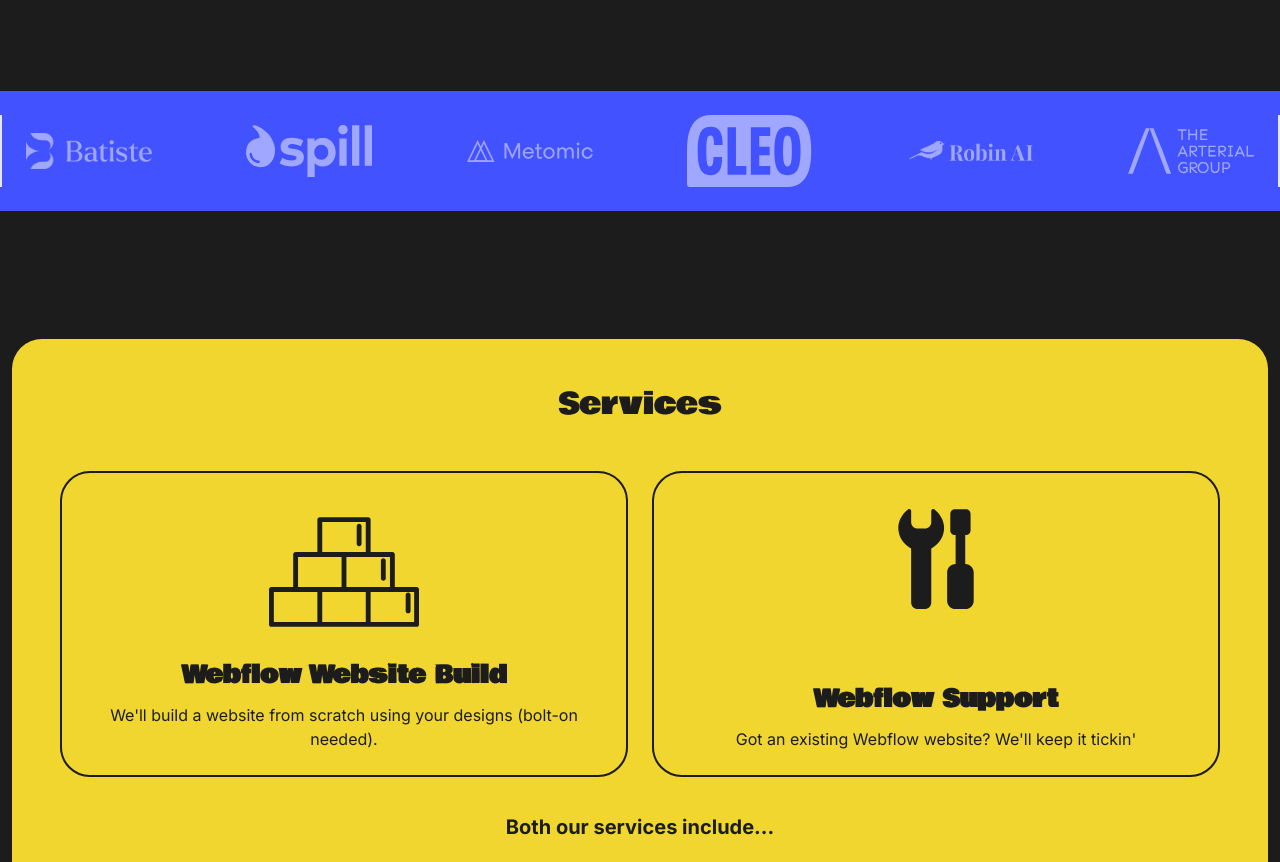
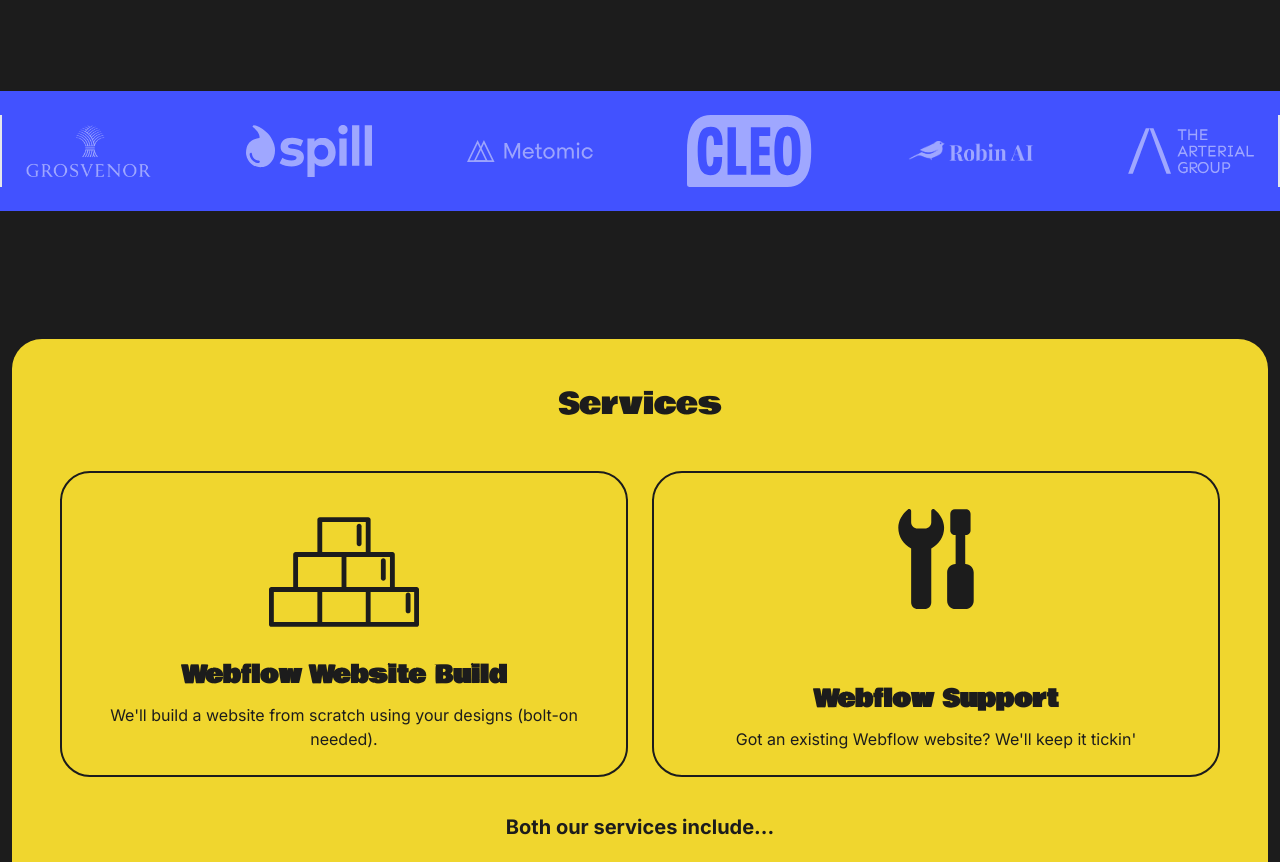
Before and after one commit to 0x5am5/flowst8, a plain HTML site: page index.html in a window 1280 px wide. Shown: the part 1280-2142 px from the top of the page. Drawn offline with nearby package versions, Linux system fonts and the light colour scheme.

```diff
--- a/index.html
+++ b/index.html
@@ -142,7 +142,7 @@
             </div>
             <div class="bg-brand-purple my-32 py-6" data-logo-bar>
                 <div class="max-w-screen-xl mx-auto overflow-x-hidden md:border-l-2 md:border-r-2">
-                    <div class="flex-nowrap gap-6 grid grid-cols-2 items-center justify-between justify-items-center opacity-70 px-3 md:flex md:gap-0 md:justify-items-center" data-logo-inner><a href="https://www.batisteleadership.com/" rel="nofollow" aria-label="Go to Bastite Leadership website" class="hover:opacity-100 opacity-70"><img src="assets/images/batiste-logo.png" width="150" class="max-w-full px-3 md:max-w-full" loading="lazy" alt="Batiste Leadership Logo"></a>
+                    <div class="flex-nowrap gap-6 grid grid-cols-2 items-center justify-between justify-items-center opacity-70 px-3 md:flex md:gap-0 md:justify-items-center" data-logo-inner><a href="https://www.flexbygrosvenor.com/" rel="nofollow" aria-label="Go to Cleo AI website" class="hover:opacity-100 opacity-70"><img src="assets/images/Grosvenor_White_stacked_simplified_logo_RGB-trimmed.webp" width="150" class="max-w-full px-3 md:max-w-full" loading="lazy"></a>
                         <a href="https://www.spill.chat/" rel="nofollow" aria-label="Go to Spill website" class="hover:opacity-100 opacity-70"><img src="assets/images/spill-logo.svg" width="150" class="max-w-full px-3 md:max-w-full" loading="lazy"></a>
                         <a href="https://metomic.io/" rel="nofollow" aria-label="Go to Metomic website" class="hover:opacity-100 opacity-70"><img src="assets/images/metomic-logo.svg" width="150" class="max-w-full px-3 md:max-w-full" loading="lazy"></a>
                         <a href="https://web.meetcleo.com/" rel="nofollow" aria-label="Go to Cleo AI website" class="hover:opacity-100 opacity-70"><img src="assets/images/cleo-logo.svg" width="150" class="max-w-full px-3 md:max-w-full" loading="lazy"></a>
```
